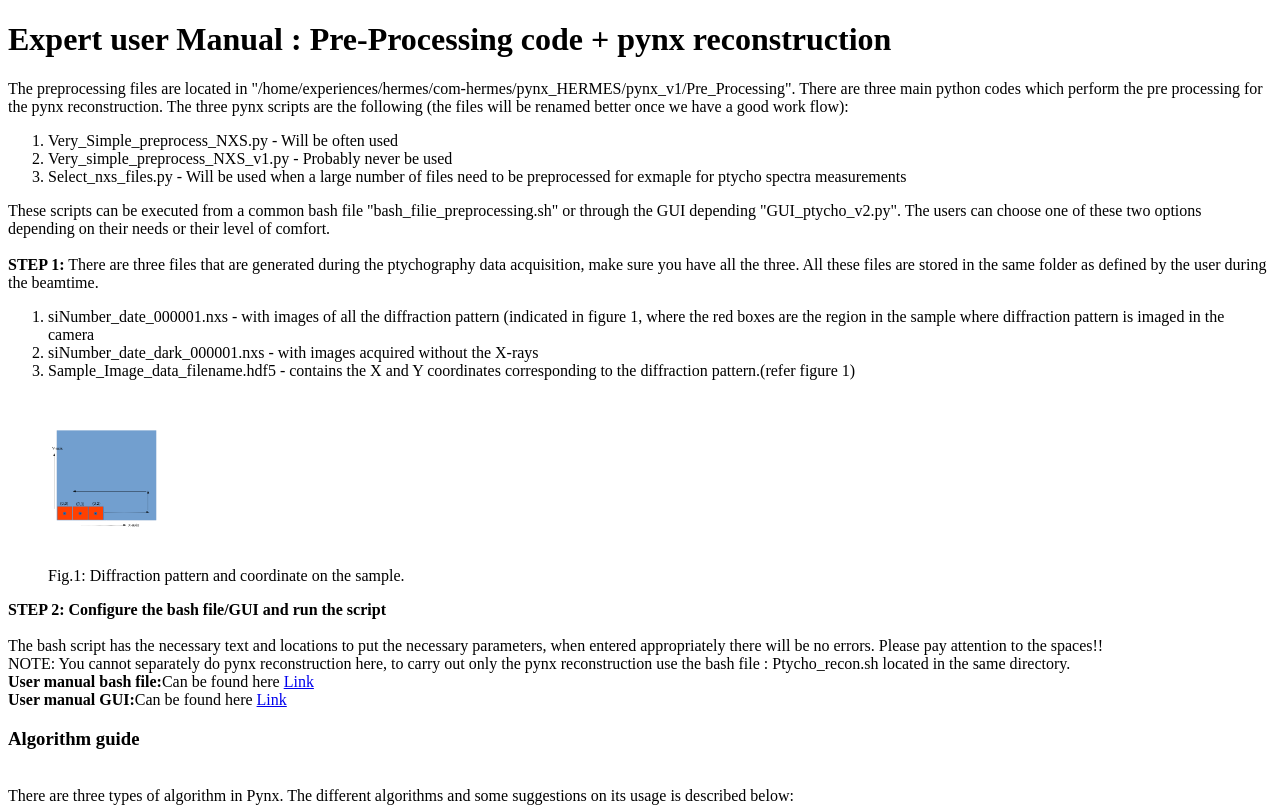
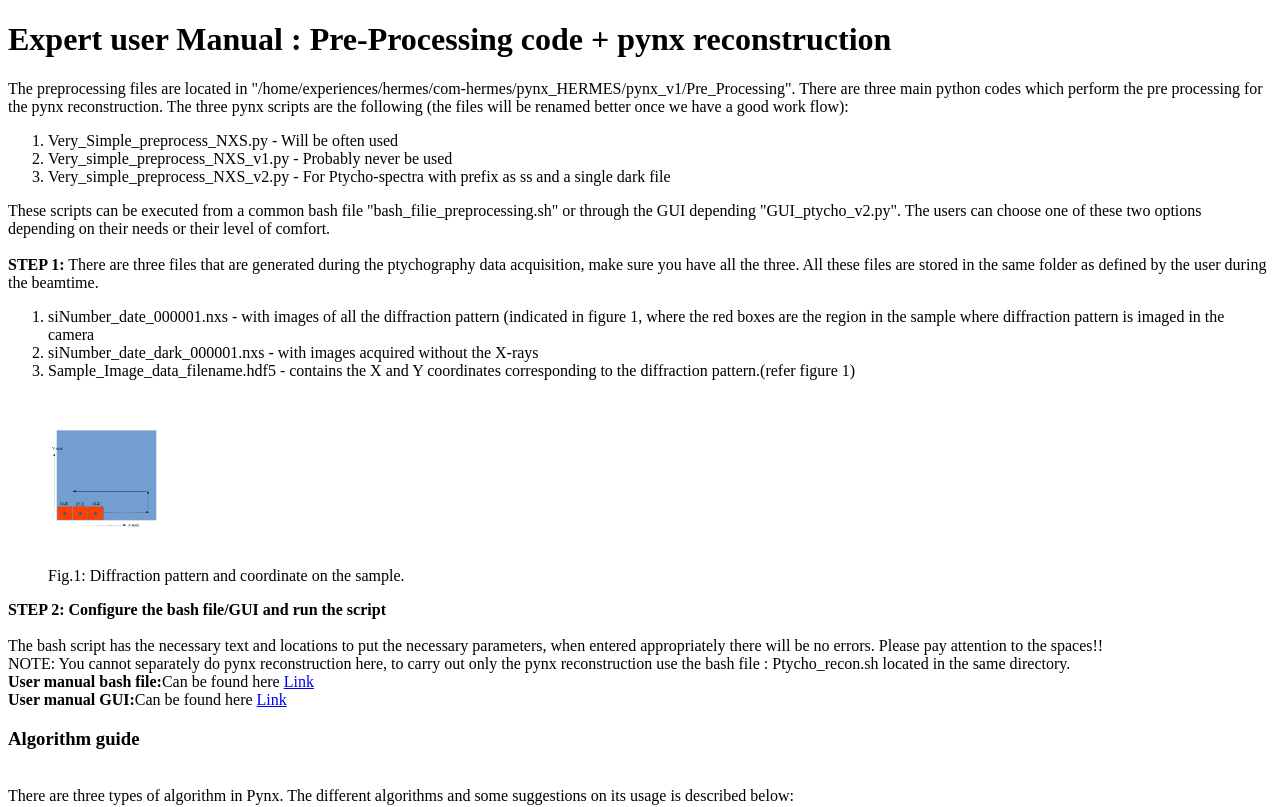
Before and after one commit to hermes-soleil/hermes-soleil_webpage, a plain HTML site: page Codes/Pre_Processing_code.HTML in a window 1280 px wide. Shown: the top 807 px of the page. Drawn offline with Linux system fonts and the light colour scheme.

Commit message:
Update Pre_Processing_code.HTML

```diff
--- a/Codes/Pre_Processing_code.HTML
+++ b/Codes/Pre_Processing_code.HTML
@@ -8,7 +8,8 @@ There are three main python codes which perform the pre processing for the pynx
   <ol>
     <li> Very_Simple_preprocess_NXS.py - Will be often used</li>
     <li> Very_simple_preprocess_NXS_v1.py - Probably never be used</li>
-    <li> Select_nxs_files.py - Will be used when a large number of files need to be preprocessed for exmaple for ptycho spectra measurements</li>
+    <li> Very_simple_preprocess_NXS_v2.py - For Ptycho-spectra with prefix as ss and a single dark file</li>
+    <!--<li> Select_nxs_files.py - Will be used when a large number of files need to be preprocessed for exmaple for ptycho spectra measurements</li> -->
   </ol>
 These scripts can be executed from a common bash file "bash_filie_preprocessing.sh" or through the GUI depending "GUI_ptycho_v2.py". The users can choose one of these two options depending on their needs or their level of comfort. <br>
   <br>
```
